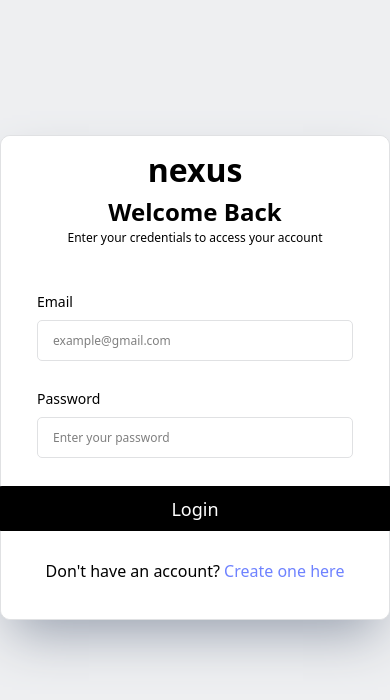
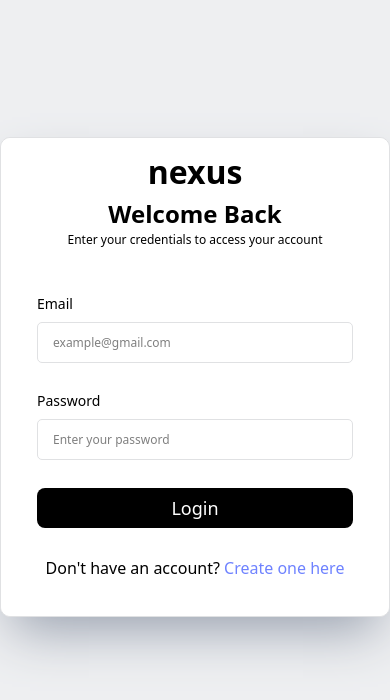
Before and after one commit to mebz2/nexus, a React (Vite) app in the folder client/: page / in a window 390 px wide. Shown: the top 700 px of the page. Built offline with nearby package versions, Linux system fonts and the light colour scheme.

Commit message:
screen responsive button in singup and login pages.

```diff
--- a/client/src/components/Button.tsx
+++ b/client/src/components/Button.tsx
@@ -2,19 +2,17 @@ import { useNavigate } from "react-router-dom";
 
 type ButtonProps = {
 	label: string;
-	height: number;
-	width: number;
 	onClick: () => void;
 	radius?: number;
 };
-const Button = ({ label, height, width, onClick, radius }: ButtonProps) => {
+const Button = ({ label, onClick, radius }: ButtonProps) => {
 	const navigate = useNavigate();
 	return (
 		<button
 			type="button"
-			style={{ height, width }}
 			onClick={() => navigate("/home")}
 			className={`
+			  w-full h-full
 		      outline-none text-lg bg-black text-white
 		      ${radius ? `rounded-[${radius}px]` : "rounded-lg"} font-medium
 		      hover:shadow-lg hover:shadow-gray-600
--- a/client/src/pages/Login/Login.tsx
+++ b/client/src/pages/Login/Login.tsx
@@ -51,13 +51,12 @@ function Login() {
 					/>
 
 					{/*login button*/}
-					<Button
-						label="Login"
-						height={45}
-						width={403}
-						onClick={handleClick}
-					/>
-
+					<div
+						className="
+						w-full h-10"
+					>
+						<Button label="Login" onClick={handleClick} />
+					</div>
 					<p>
 						Don't have an account?{" "}
 						<Link to="/signup" className="text-btn">
--- a/client/src/pages/Signup/Signup.tsx
+++ b/client/src/pages/Signup/Signup.tsx
@@ -56,14 +56,12 @@ function Signup() {
 						errorId="cpassword-error"
 					/>
 
-					<Link to="/home">
-						<Button
-							label="Create Account"
-							height={45}
-							width={403}
-							onClick={handleClick}
-						/>
-					</Link>
+					<div
+						className="
+						w-full h-10"
+					>
+						<Button label="Create Account" onClick={handleClick} />
+					</div>
 					<p>
 						Already have an account?{" "}
 						<Link to="/login" className="text-btn">
```
